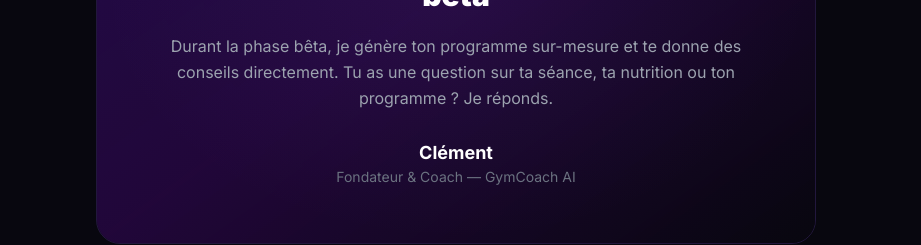
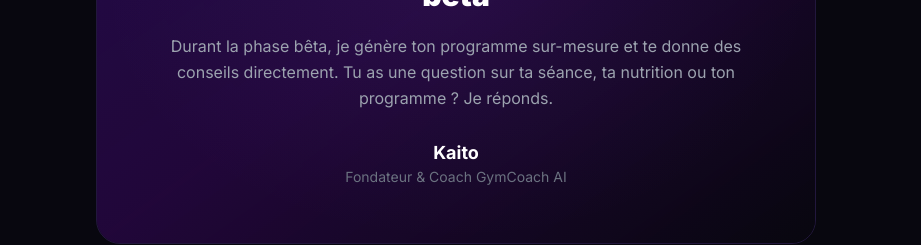
Before and after one commit to Kaitoxic/gym-ai-website, a Next.js app: page / in a window 1280 px wide. Shown: the part 2640-2885 px from the top of the page, without its empty margins (184-1105 px from the left). Built offline with nearby package versions, Linux system fonts and the light colour scheme.

Commit message:
fix: nom Kaito, supprime tiret cadratin

```diff
--- a/app/page.tsx
+++ b/app/page.tsx
@@ -474,8 +474,8 @@ export default function Home() {
               </div>
 
               <div>
-                <p className="text-white font-bold text-lg">Clément</p>
-                <p className="text-gray-500 text-sm">Fondateur & Coach — GymCoach AI</p>
+                <p className="text-white font-bold text-lg">Kaito</p>
+                <p className="text-gray-500 text-sm">Fondateur &amp; Coach GymCoach AI</p>
               </div>
             </div>
           </div>
```
